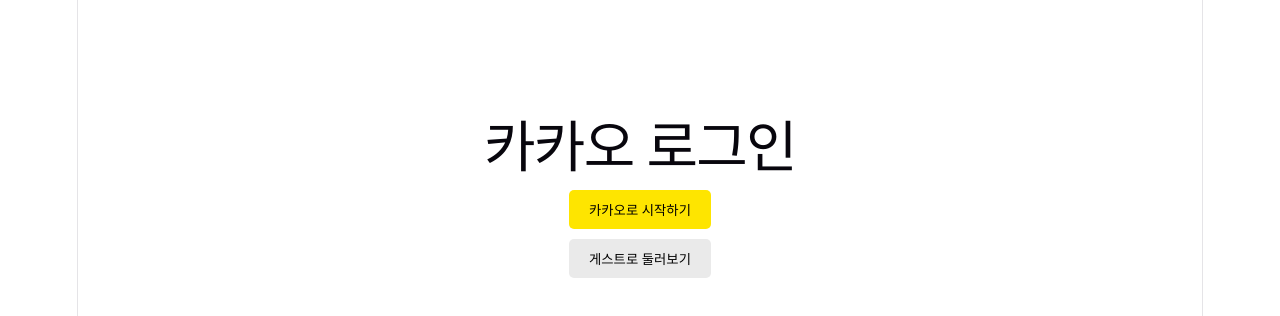
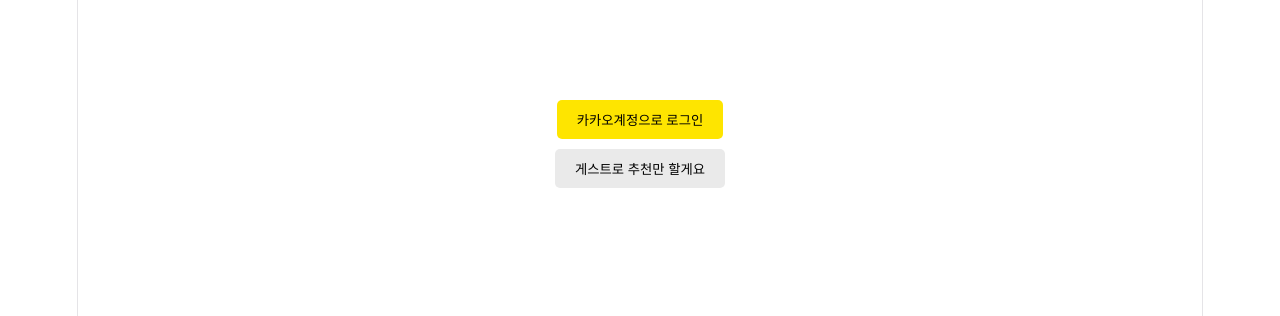
Before and after one commit to pknu-wap/Plitter-FE, a React (Vite) app: page / in a window 1280 px wide. Shown: the top 316 px of the page. Built offline with nearby package versions, Linux system fonts and the light colour scheme.

Commit message:
feat: 제목 삭제, 주석 추가

```diff
--- a/src/pages/Login.jsx
+++ b/src/pages/Login.jsx
@@ -1,39 +1,39 @@
-import { useNavigate } from "react-router-dom";
+import { useNavigate } from "react-router-dom"; // Hook import
 
-export default function LoginPage() {
+export default function Login() { // component 선언
   const navigate = useNavigate();
 
-  // 분석 -> 카카오 로그인 버튼 클릭 시 동작하는 로직
+  // 카카오 로그인 버튼 클릭 후 로직
   const handleKakaoLogin = () => {
     // 카카오 디벨로퍼스 REST API 키 넣기
     const REST_API_KEY = "REST API 키";
 
-    // 로그인 성공 후 다시 돌려보낼 주소
+    // 로그인 후 돌아올 주소
     const REDIRECT_URI = "http://localhost:5173/auth/callback";
 
-    // 카카오 로그인 페이지 주소 조립
+    // KaKao Template Literal : REST API KEY, REDIECT_URI 전송
     const KAKAO_AUTH_URL = `https://kauth.kakao.com/oauth/authorize?client_id=${REST_API_KEY}&redirect_uri=${REDIRECT_URI}&response_type=code`;
 
-    // 완성된 주소로 화면 이동
+    // External Redirect : 카카오 서버로 이동
     window.location.href = KAKAO_AUTH_URL;
   };
 
-  // 분석 -> 게스트 버튼 클릭 시 메인으로 이동하는 로직
+  // 게스트 버튼 클릭 후 메인으로 이동
   const handleGuestLogin = () => {
     navigate("/main");
   };
 
+  // JSX Rendering
   return (
     <div style={{ textAlign: "center", marginTop: "100px" }}>
-      <h1> 카카오 로그인 </h1>
 
       <div style={{ display: "flex", flexDirection: "column", gap: "10px", alignItems: "center" }}>
         {/* 카카오 로그인 버튼 UI */}
         <button
-          onClick={handleKakaoLogin}
+          onClick={handleKakaoLogin} // Event Binding : 매뉴얼 함수 연결
           style={{ backgroundColor: "#FEE500", padding: "10px 20px", border: "none", borderRadius: "5px", cursor: "pointer", fontWeight: "bold" }}
         >
-          카카오로 시작하기
+          카카오계정으로 로그인
         </button>
 
         {/* 게스트 로그인 버튼 UI */}
@@ -41,7 +41,7 @@
           onClick={handleGuestLogin}
           style={{ backgroundColor: "#EAEAEA", padding: "10px 20px", border: "none", borderRadius: "5px", cursor: "pointer" }}
         >
-          게스트로 둘러보기
+          게스트로 추천만 할게요
         </button>
       </div>
 
```
